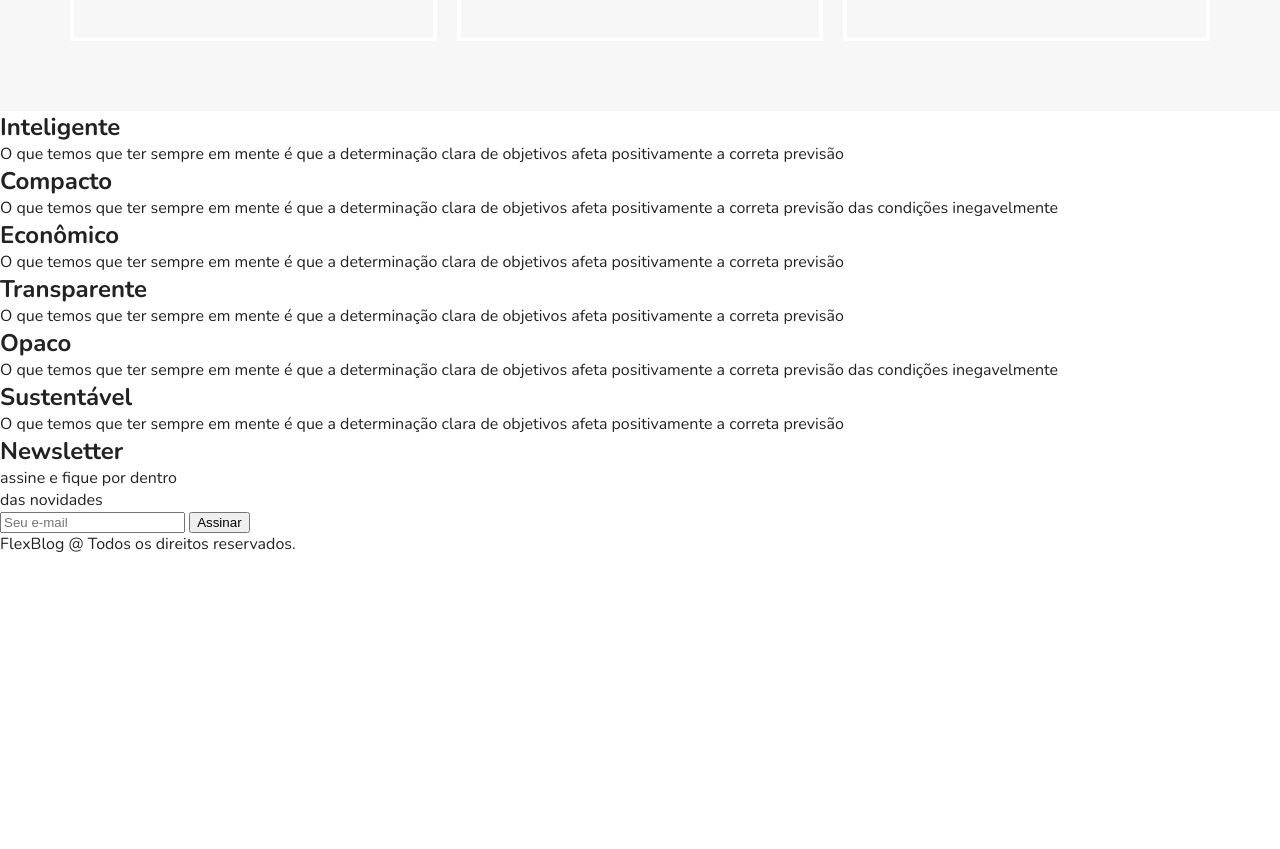
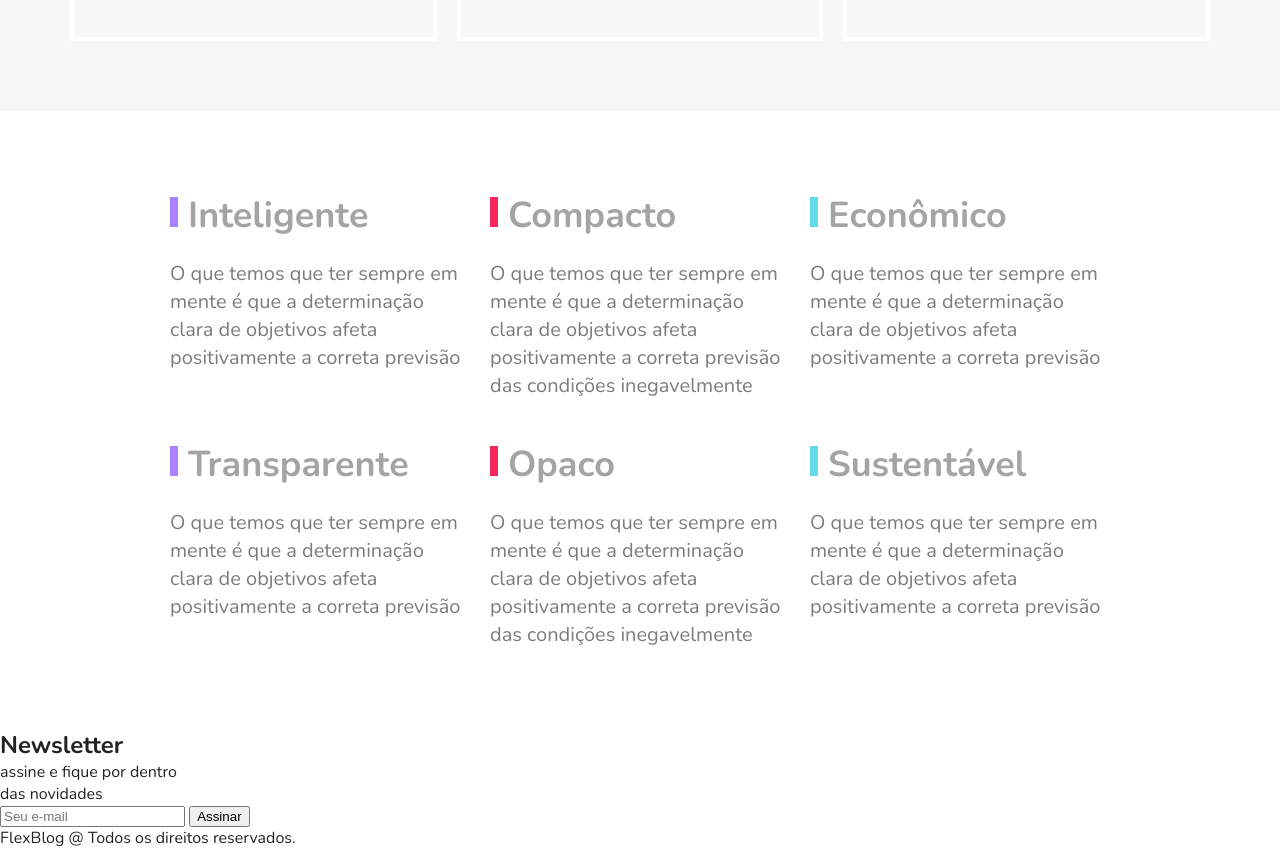
Before and after one commit to WerbetMendes/Flexblog, a plain HTML site: page index.html in a window 1280 px wide. Shown: the part 2477-3326 px from the top of the page. Before the commit the page ends 3032 px from the top, so only its background shows below. Drawn offline with nearby package versions, Linux system fonts and the light colour scheme.

Commit message:
Update style.css

```diff
--- a/style.css
+++ b/style.css
@@ -273,3 +273,51 @@ img {
         order: -1;
     }
 }
+
+/* QUALIDADE */
+
+.qualidade {
+    max-width: 960px;
+    margin: 60px auto;
+    display: flex;
+    flex-wrap: wrap;
+}
+
+.qualidade-item {
+    flex: 1 1 300px;
+    margin: 20px 10px;
+}
+
+.qualidade-item h2 {
+    font-size: 2.25em;
+    color: #a4a4a4;
+    margin-bottom: 20px;
+}
+
+.qualidade-item h2::before {
+    content: '';
+    display: inline-block;
+    width: 8px;
+    height: 30px;
+    margin-right: 10px;
+    background-color: blue;
+}
+
+/*Pintar dessa mesma cor de 3 em 3 itens a partir do primeiro*/
+.qualidade-item:nth-of-type(3n+1) h2::before {
+    background-color: #ae81ff;
+}
+
+.qualidade-item:nth-of-type(3n+2) h2::before {
+    background-color: #f9265e;
+}
+
+.qualidade-item:nth-of-type(3n+3) h2::before {
+    background-color: #66d9eb;
+}
+
+.qualidade-item p{
+    font-size: 1.25em;
+    line-height: 1.4;
+    color: #7c7c7c;
+}
```
